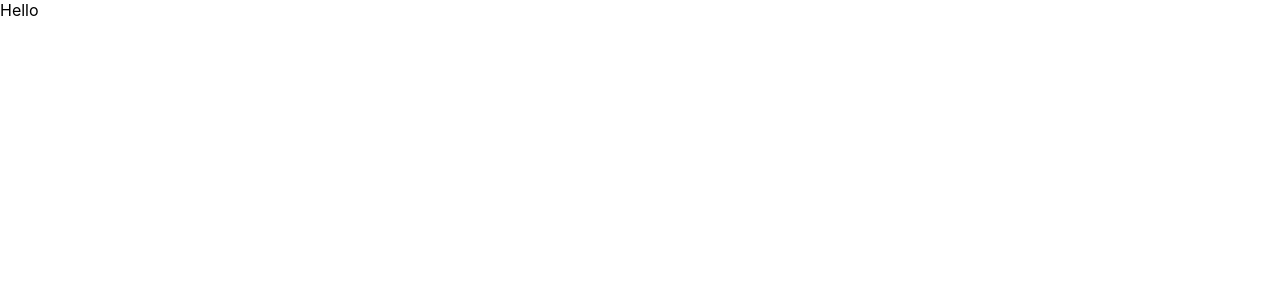
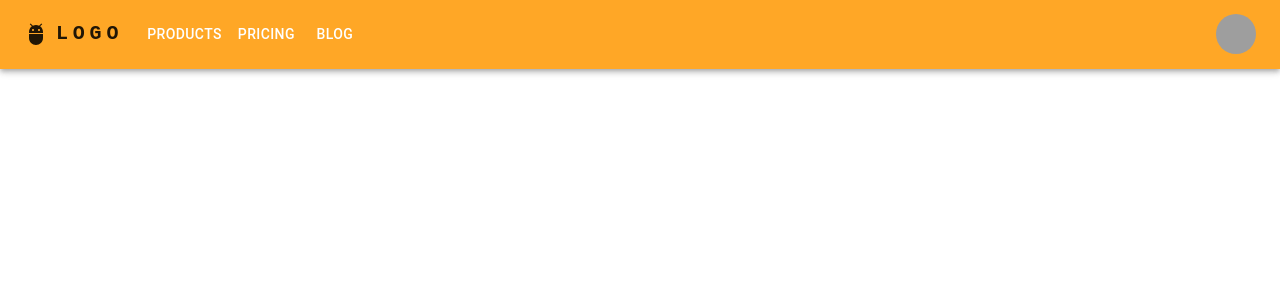
Before and after one commit to raid998/locamark, a React (Create React App) app in the folder frontend/: page / in a window 1280 px wide. Shown: the top 300 px of the page. Built offline with nearby package versions, Linux system fonts and the light colour scheme; grey boxes are pictures that could not be loaded.

Commit message:
changed theme color + added navbar

```diff
--- a/frontend/package.json
+++ b/frontend/package.json
@@ -3,6 +3,11 @@
   "version": "0.1.0",
   "private": true,
   "dependencies": {
+    "@emotion/react": "^11.10.6",
+    "@emotion/styled": "^11.10.6",
+    "@fontsource/roboto": "^4.5.8",
+    "@mui/icons-material": "^5.11.9",
+    "@mui/material": "^5.11.10",
     "@testing-library/jest-dom": "^5.16.5",
     "@testing-library/react": "^13.4.0",
     "@testing-library/user-event": "^13.5.0",
--- a/frontend/src/components/Hello/Hello.tsx
+++ b/frontend/src/components/Hello/Hello.tsx
@@ -1,9 +1,163 @@
+import { Button } from '@mui/material'
+import AppBar from '@mui/material/AppBar';
+import Container from '@mui/material/Container';
+import Toolbar from '@mui/material/Toolbar';
 import React from 'react'
+import AdbIcon from '@mui/icons-material/Adb';
+import Typography from '@mui/material/Typography';
+import Box from '@mui/material/Box';
+import IconButton from '@mui/material/IconButton';
+import Menu from '@mui/material/Menu';
+import MenuIcon from '@mui/icons-material/Menu';
+import MenuItem from '@mui/material/MenuItem';
+import Tooltip from '@mui/material/Tooltip';
+import Avatar from '@mui/material/Avatar';
+
+
+const pages = ['Products', 'Pricing', 'Blog'];
+const settings = ['Profile', 'Account', 'Dashboard', 'Logout'];
 
 const Hello = () => {
+  const [anchorElNav, setAnchorElNav] = React.useState<null | HTMLElement>(null);
+  const [anchorElUser, setAnchorElUser] = React.useState<null | HTMLElement>(null);
+  const handleOpenNavMenu = (event: React.MouseEvent<HTMLElement>) => {
+    setAnchorElNav(event.currentTarget);
+  };
+  const handleOpenUserMenu = (event: React.MouseEvent<HTMLElement>) => {
+    setAnchorElUser(event.currentTarget);
+  };
+
+  const handleCloseNavMenu = () => {
+    setAnchorElNav(null);
+  };
+
+  const handleCloseUserMenu = () => {
+    setAnchorElUser(null);
+  };
+
   return (
-    <div>Hello</div>
-  )
+    <AppBar position="static">
+      <Container maxWidth="xl">
+        <Toolbar disableGutters>
+          <AdbIcon sx={{ display: { xs: 'none', md: 'flex' }, mr: 1 }} />
+          <Typography
+            variant="h6"
+            noWrap
+            component="a"
+            href="/"
+            sx={{
+              mr: 2,
+              display: { xs: 'none', md: 'flex' },
+              fontFamily: 'monospace',
+              fontWeight: 700,
+              letterSpacing: '.3rem',
+              color: 'inherit',
+              textDecoration: 'none',
+            }}
+          >
+            LOGO
+          </Typography>
+
+          <Box sx={{ flexGrow: 1, display: { xs: 'flex', md: 'none' } }}>
+            <IconButton
+              size="large"
+              aria-label="account of current user"
+              aria-controls="menu-appbar"
+              aria-haspopup="true"
+              onClick={handleOpenNavMenu}
+              color="inherit"
+            >
+              <MenuIcon />
+            </IconButton>
+            <Menu
+              id="menu-appbar"
+              anchorEl={anchorElNav}
+              anchorOrigin={{
+                vertical: 'bottom',
+                horizontal: 'left',
+              }}
+              keepMounted
+              transformOrigin={{
+                vertical: 'top',
+                horizontal: 'left',
+              }}
+              open={Boolean(anchorElNav)}
+              onClose={handleCloseNavMenu}
+              sx={{
+                display: { xs: 'block', md: 'none' },
+              }}
+            >
+              {pages.map((page) => (
+                <MenuItem key={page} onClick={handleCloseNavMenu}>
+                  <Typography textAlign="center">{page}</Typography>
+                </MenuItem>
+              ))}
+            </Menu>
+          </Box>
+          <AdbIcon sx={{ display: { xs: 'flex', md: 'none' }, mr: 1 }} />
+          <Typography
+            variant="h5"
+            noWrap
+            component="a"
+            href=""
+            sx={{
+              mr: 2,
+              display: { xs: 'flex', md: 'none' },
+              flexGrow: 1,
+              fontFamily: 'monospace',
+              fontWeight: 700,
+              letterSpacing: '.3rem',
+              color: 'inherit',
+              textDecoration: 'none',
+            }}
+          >
+            LOGO
+          </Typography>
+          <Box sx={{ flexGrow: 1, display: { xs: 'none', md: 'flex' } }}>
+            {pages.map((page) => (
+              <Button
+                key={page}
+                onClick={handleCloseNavMenu}
+                sx={{ my: 2, color: 'white', display: 'block' }}
+              >
+                {page}
+              </Button>
+            ))}
+          </Box>
+
+          <Box sx={{ flexGrow: 0 }}>
+            <Tooltip title="Open settings">
+              <IconButton onClick={handleOpenUserMenu} sx={{ p: 0 }}>
+                <Avatar alt="Remy Sharp" src="/static/images/avatar/2.jpg" />
+              </IconButton>
+            </Tooltip>
+            <Menu
+              sx={{ mt: '45px' }}
+              id="menu-appbar"
+              anchorEl={anchorElUser}
+              anchorOrigin={{
+                vertical: 'top',
+                horizontal: 'right',
+              }}
+              keepMounted
+              transformOrigin={{
+                vertical: 'top',
+                horizontal: 'right',
+              }}
+              open={Boolean(anchorElUser)}
+              onClose={handleCloseUserMenu}
+            >
+              {settings.map((setting) => (
+                <MenuItem key={setting} onClick={handleCloseUserMenu}>
+                  <Typography textAlign="center">{setting}</Typography>
+                </MenuItem>
+              ))}
+            </Menu>
+          </Box>
+        </Toolbar>
+      </Container>
+    </AppBar>
+  );
 }
 
 export default Hello
--- a/frontend/src/index.tsx
+++ b/frontend/src/index.tsx
@@ -3,6 +3,8 @@
 import './index.css'
 import App from './App'
 import {BrowserRouter} from 'react-router-dom'
+import { ThemeProvider } from '@mui/material/styles'
+import { theme } from './utils/theme'
 
 
 const rootElement = document.getElementById('root')
@@ -11,7 +13,10 @@
 root.render(
   <React.StrictMode>
     <BrowserRouter>
-      <App />
+    <ThemeProvider theme={theme}>
+    <App />
+
+    </ThemeProvider>
     </BrowserRouter>
   </React.StrictMode>
 )
--- a/frontend/src/routes/Routes.tsx
+++ b/frontend/src/routes/Routes.tsx
@@ -1,9 +1,10 @@
-import { createBrowserRouter } from 'react-router-dom'
 import {Routes, Route} from 'react-router-dom'
 import Hello from '../components/Hello/Hello'
-export default () => (
+const Router =   () => (
   <Routes>
     <Route path="/" element={<Hello />} />
 
   </Routes>
 )
+
+export default Router
--- /dev/null
+++ b/frontend/src/utils/theme.ts
@@ -0,0 +1,13 @@
+import { createTheme } from "@mui/material/styles";
+
+const theme = createTheme({
+  palette: {
+    primary: {
+      main: "#ffa726",
+      light: "#ffb851",
+      dark: "#b2741a",
+    },
+    secondary: { main: "#c62828", light: "#d15353", dark: "#8a1c1c" },
+  },
+});
+export { theme };
--- a/frontend/tsconfig.json
+++ b/frontend/tsconfig.json
@@ -4,9 +4,13 @@
     "lib": [
       "dom",
       "dom.iterable",
-      "esnext"
+      "esnext",
+      "es6",
     ],
     "allowJs": true,
+    "noImplicitAny": true,
+    "noImplicitThis": true,
+    "strictNullChecks": true,
     "skipLibCheck": true,
     "esModuleInterop": true,
     "allowSyntheticDefaultImports": true,
```
Also changed, not shown: 1 other file (tests, documents, lock files or other folders).
